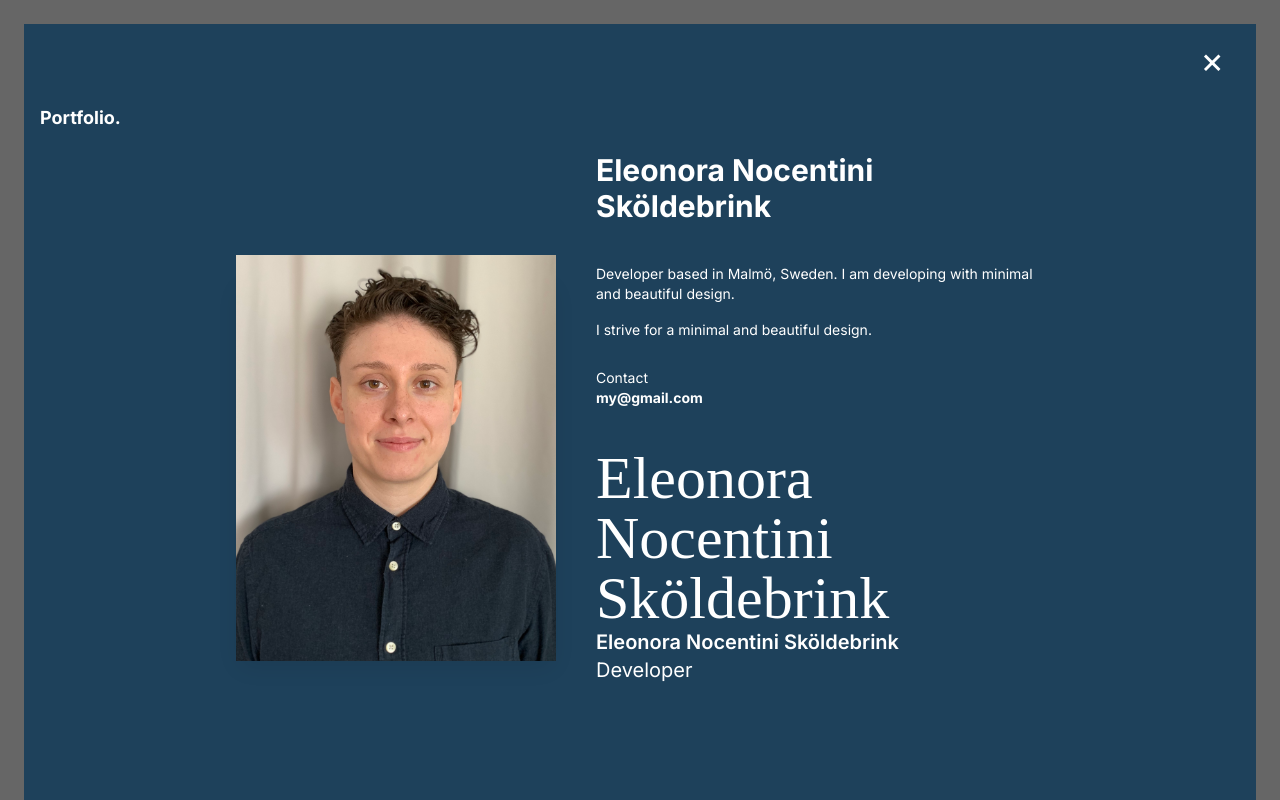
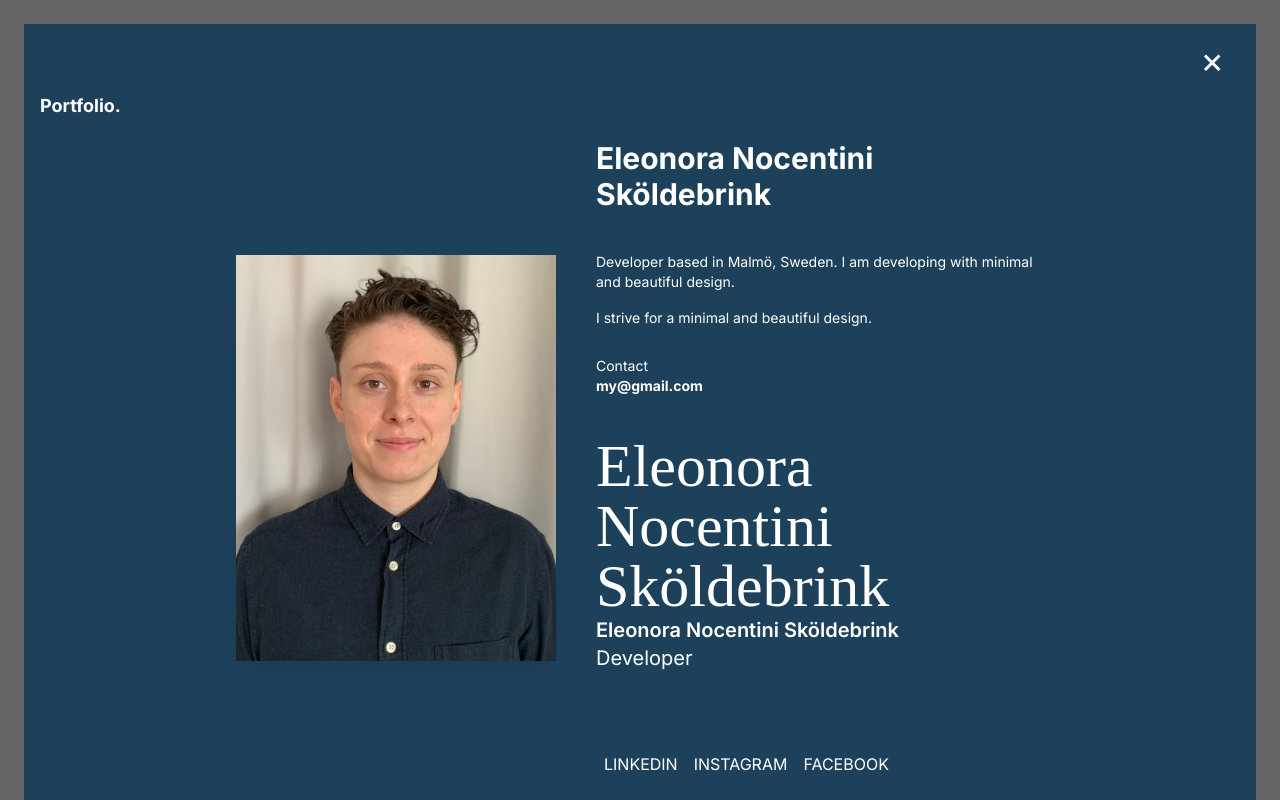
Before and after one commit to Elli2022/My-Headless-Wordpress-Portfolio, a Next.js app: page /about in a window 1280 px wide. Built offline with nearby package versions, Linux system fonts and the light colour scheme.

Commit message:
about.tsx with media links

```diff
--- a/src/app/about/page.tsx
+++ b/src/app/about/page.tsx
@@ -7,7 +7,7 @@ const AboutPage = () => {
       <div className="min-h-screen bg-[#1E415B] text-white flex flex-col justify-center ">
         <div className="container mx-auto px-4">
           <div className="text-left py-5 ">
-            <Link href="/home" className="text-white font-bold text-lg" >
+            <Link href="/home" className="text-white font-bold text-lg">
               Portfolio.
             </Link>
           </div>
@@ -47,8 +47,37 @@ const AboutPage = () => {
               <div>
                 <p className=" mt-auto mb-20 sm:text-xl">Developer</p>
               </div>
-              <div></div>
-              <div></div>
+              {/* Social media links container */}
+            <div className="mt-4 text-left sm:text-l">
+              <a
+                href="https://www.linkedin.com/in/yourprofile"
+                target="_blank"
+                rel="noopener noreferrer"
+                className="text-white mx-2"
+              >
+                {/* Replace with LinkedIn icon if available */}
+                LINKEDIN
+              </a>
+              <a
+                href="https://www.instagram.com/yourprofile"
+                target="_blank"
+                rel="noopener noreferrer"
+                className="text-white mx-2"
+              >
+                {/* Replace with Instagram icon if available */}
+                INSTAGRAM
+              </a>
+              <a
+                href="https://www.facebook.com/yourprofile"
+                target="_blank"
+                rel="noopener noreferrer"
+                className="text-white mx-2"
+              >
+                {/* Replace with Facebook icon if available */}
+                FACEBOOK
+              </a>
+              {/* Add more links as needed */}
+            </div>
             </div>
 
             {/* Photo container */}
@@ -61,7 +90,9 @@ const AboutPage = () => {
                   </span>
                 </div>
               </div>
+
             </div>
+
           </div>
         </div>
       </div>
--- a/src/app/components/Modal.tsx
+++ b/src/app/components/Modal.tsx
@@ -41,7 +41,7 @@ export default function Modal({ children }: { children: React.ReactNode }) {
     >
       <div
         ref={wrapper}
-        className="relative p-6 mx-auto w-full h-full"
+        className="relative p-6 mx-auto w-full h-full "
       >
         <button
           onClick={onDismiss}
--- a/src/app/page.tsx
+++ b/src/app/page.tsx
@@ -144,12 +144,12 @@ export default async function Home({
             </div>
           ))
         ) : (
-          // Meddelande om inga inlägg - centreras på skärmen
-          <div className="flex justify-center items-center h-full">
-            <p className="text-center text-md md:text-lg lg:text-xl xl:text-2xl 2xl:text-3xl font-bold uppercase">
-              Inga inlägg hittades under den valda kategorin.
-            </p>
-          </div>
+          // Expanded message container to take up the entire middle column of the grid
+    <div className="col-start-2 col-span-1 flex justify-center items-center">
+    <p className="text-center text-md md:text-lg lg:text-xl xl:text-2xl 2xl:text-3xl  uppercase">
+      Inga inlägg hittades under den valda kategorin.
+    </p>
+  </div>
         )}
       </div>
 
```
